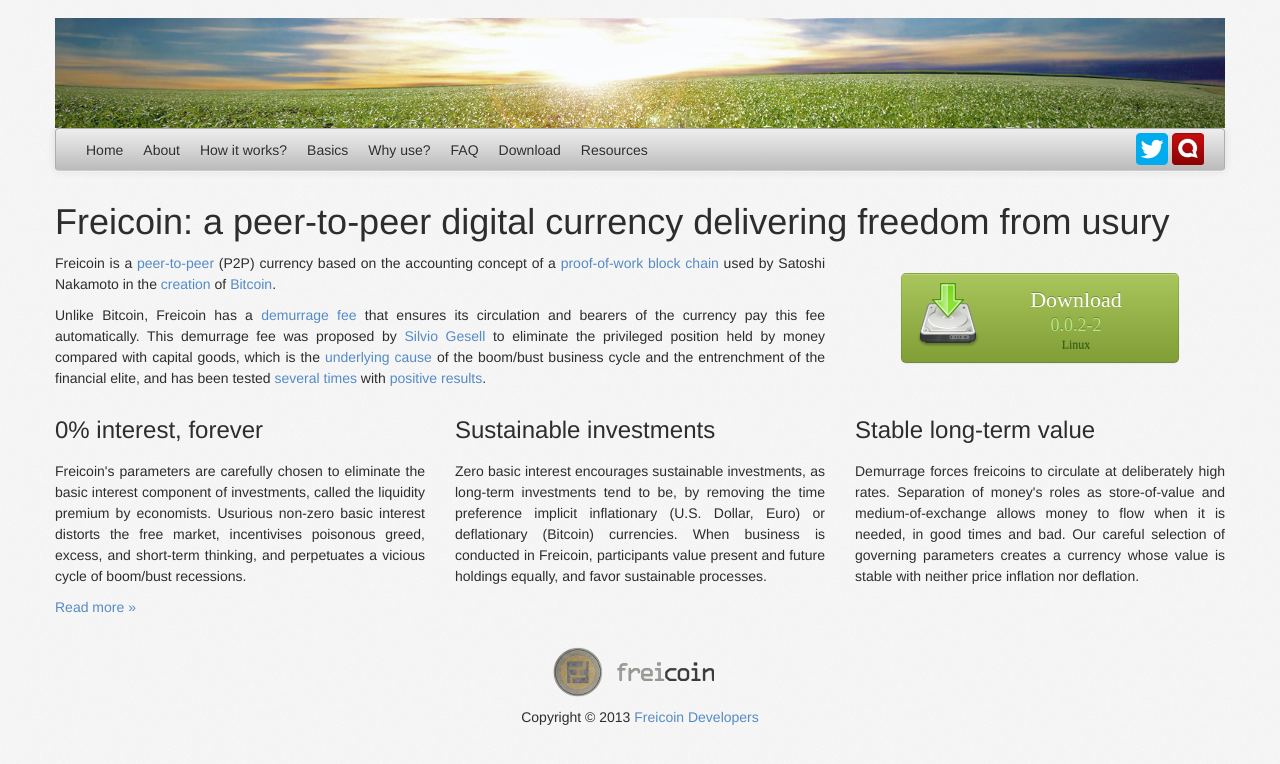
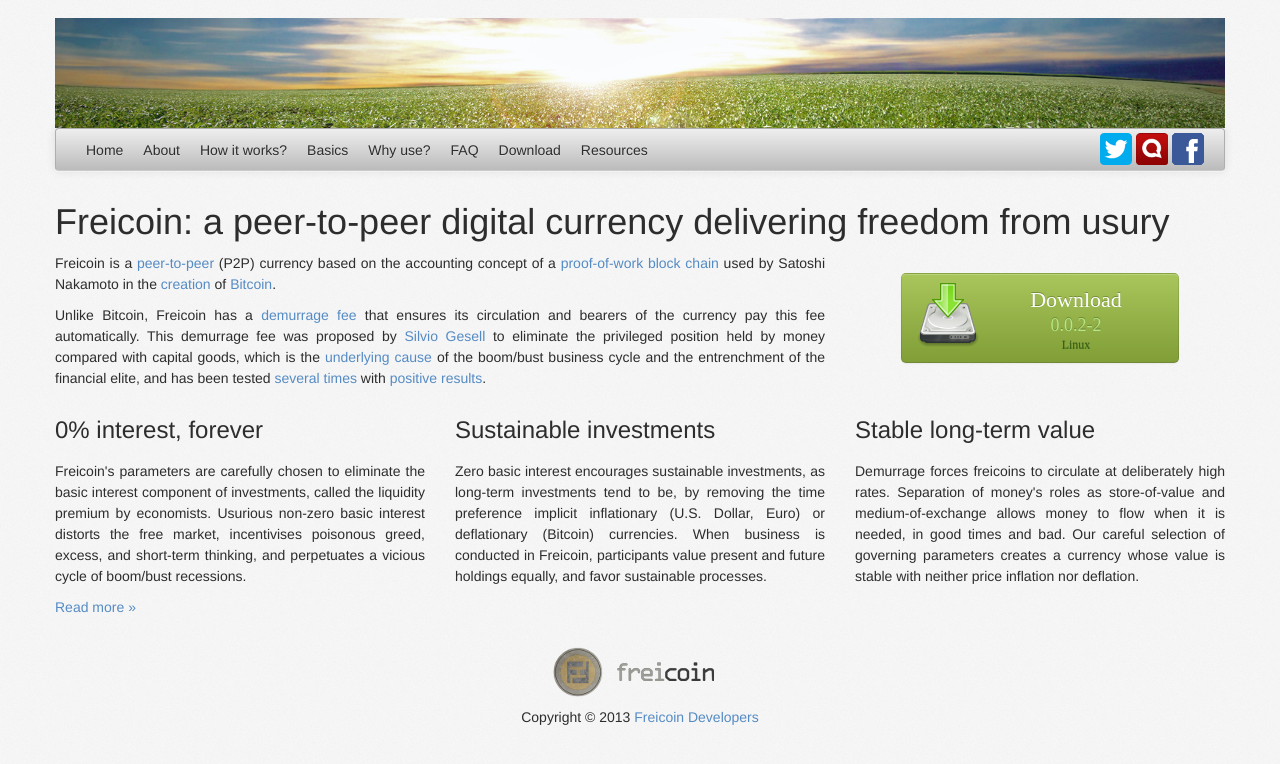
Before and after one commit to freicoin/freico.in, a Jekyll site: the page built from index.md, in a window 1280 px wide. Shown: the top 764 px of the page. Built offline with Jekyll 4.4.1, drawn with Linux system fonts in a browser that asks for light colours; nearby versions of some CDN libraries; some web fonts are replaced; comment, search, counter and statistics services are not loaded.

Commit message:
Added link to Facebook Page

```diff
--- a/_layouts/default.html
+++ b/_layouts/default.html
@@ -473,6 +473,7 @@
       <div style="text-align:right; margin-top:4px;">
         <a href="http://twitter.com/freicoin" title="Freicoin on Twitter"><img src="/static/images/twitter.png" /></a></li>
         <a href="http://identi.ca/freicoin" title="Freicoin on Identi.ca"><img src="/static/images/identica.png" /></a></li>
+        <a href="http://www.facebook.com/pages/Freicoin/227107500747148" title="Freicoin on Facebook"><img src="/static/images/facebook.png" /></a></li>
       </div>
 
     </div><!-- .navbar-inner -->
```
